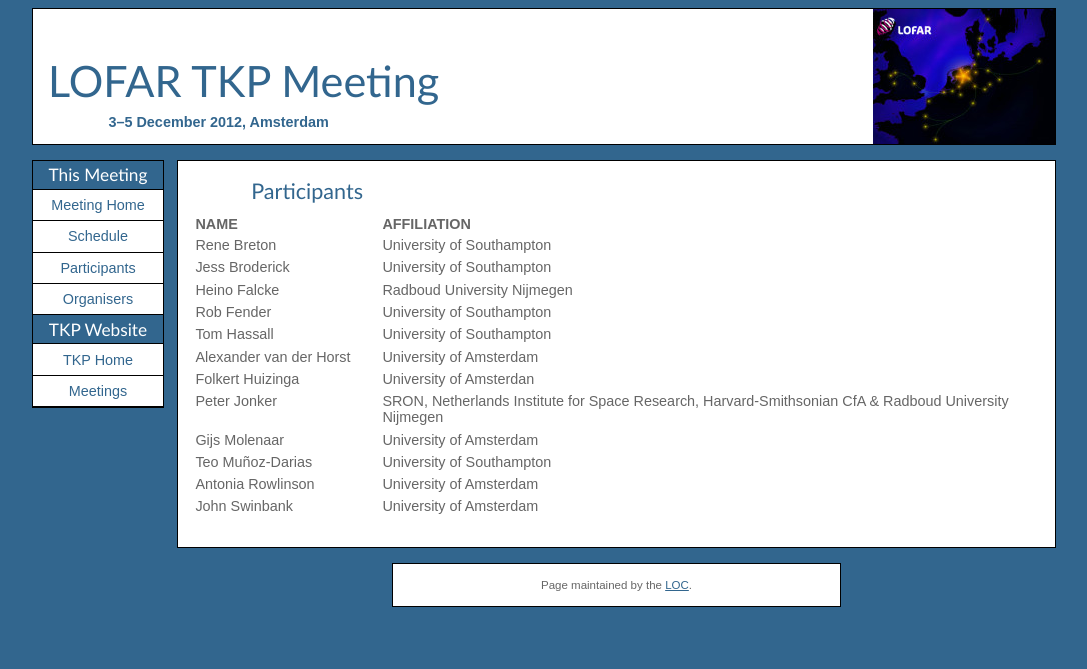
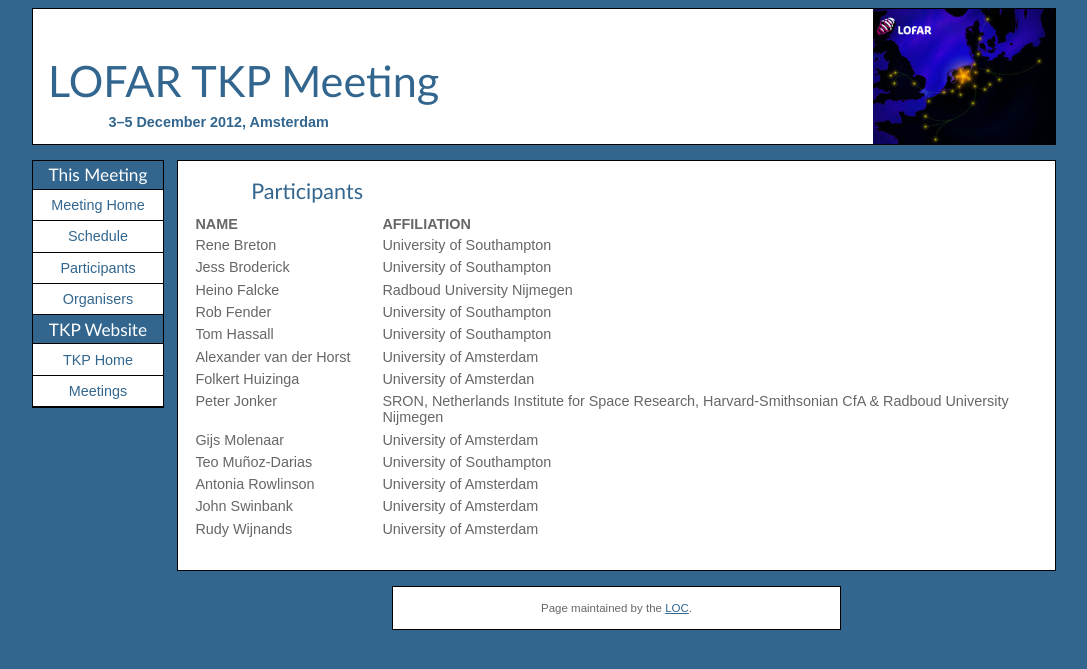
Before and after one commit to transientskp/transientskp.github.com, a Jekyll site: the page built from meetings/2012-12/participants.html, in a window 1280 px wide. Shown: the top 669 px of the page, without its empty margins (96-1183 px from the left). Built offline with Jekyll 4.4.1, drawn with Linux system fonts in a browser that asks for light colours.

Commit message:
Participants

```diff
--- a/meetings/2012-12/participants.html
+++ b/meetings/2012-12/participants.html
@@ -62,4 +62,8 @@
     <td>John&nbsp;Swinbank</td>
     <td>University of Amsterdam</td>
   </tr>
+  <tr>
+    <td>Rudy&nbsp;Wijnands</td>
+    <td>University of Amsterdam</td>
+  </tr>
 </table>
```
